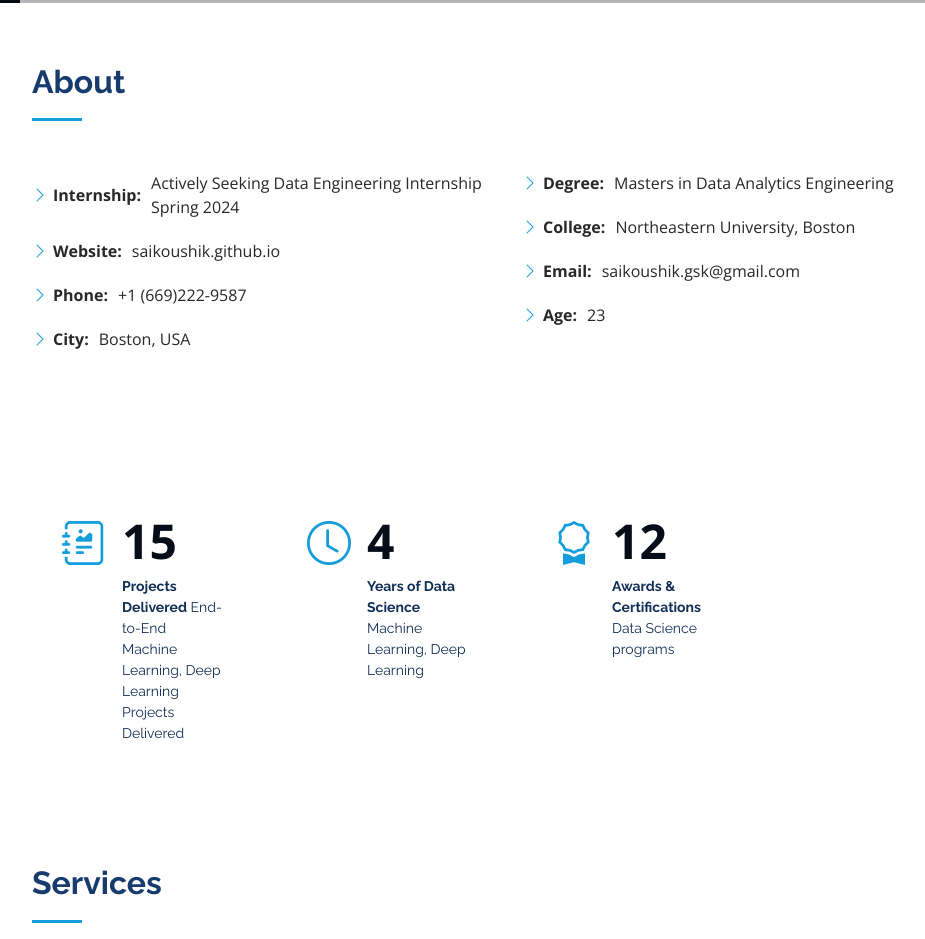
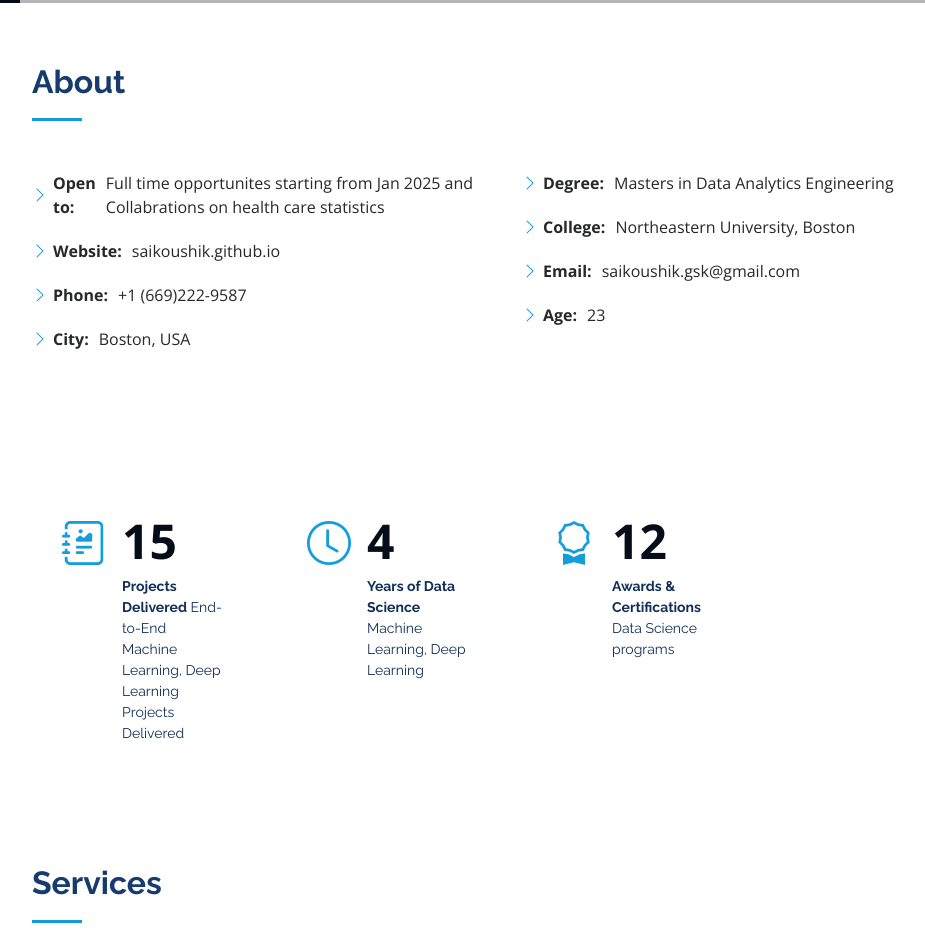
Before and after one commit to koushik2299/koushik2299.github.io, a plain HTML site: page index.html in a window 1280 px wide. Shown: the part 797-1736 px from the top of the page, without its empty margins (280-1205 px from the left). Drawn offline with nearby package versions, Linux system fonts and the light colour scheme.

Commit message:
Update Working status

```diff
--- a/index.html
+++ b/index.html
@@ -135,7 +135,7 @@
             <div class="row">
               <div class="col-lg-6">
                 <ul>
-                  <li><i class="bi bi-chevron-right"></i> <strong>Internship:</strong> <span>Actively Seeking Data Engineering Internship Spring 2024</span></li>
+                  <li><i class="bi bi-chevron-right"></i> <strong>Open to:</strong> <span>Full time opportunites starting from Jan 2025 and Collabrations on health care statistics</span></li>
                   <li><i class="bi bi-chevron-right"></i> <strong>Website:</strong> <span>saikoushik.github.io</span></li>
                   <li><i class="bi bi-chevron-right"></i> <strong>Phone:</strong> <span>+1 (669)222-9587</span></li>
                   <li><i class="bi bi-chevron-right"></i> <strong>City:</strong> <span>Boston, USA</span></li>
```
